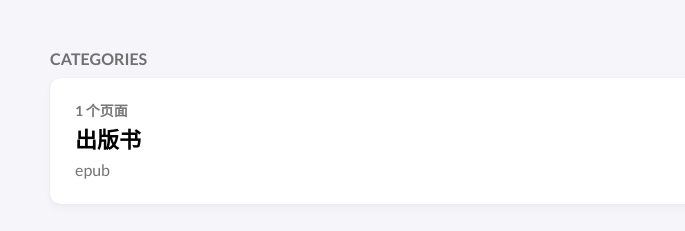
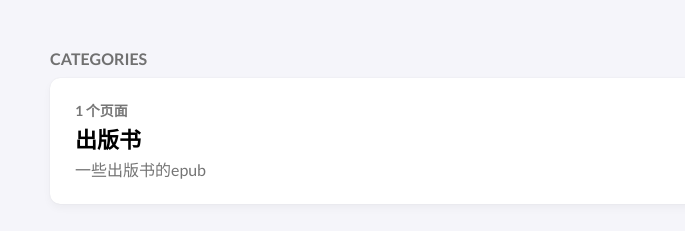
Before and after one commit to changanshichangan/changanshichangan.github.io, a plain HTML site: page categories/出版书/index.html in a window 1280 px wide. Shown: the top 231 px of the page, 135-820 px from the left. Drawn offline with Linux system fonts and the light colour scheme.

Commit message:
auto deploy changanshichangan/action-hugo@e8d5d0a31659ea34a0521890c680d0588e03bea7

```diff
--- a/categories/出版书/index.html
+++ b/categories/出版书/index.html
@@ -1,18 +1,18 @@
 <!DOCTYPE html>
 <html lang="zh-cn" dir="ltr">
     <head><meta charset='utf-8'>
-<meta name='viewport' content='width=device-width, initial-scale=1'><meta name='description' content="epub">
+<meta name='viewport' content='width=device-width, initial-scale=1'><meta name='description' content="一些出版书的epub">
 <title>Category: 出版书 - 鹤别青山</title>
 
 <link rel='canonical' href='https://changanshichangan.github.io/categories/%E5%87%BA%E7%89%88%E4%B9%A6/'>
 
 <link rel="stylesheet" href="/scss/style.min.946cca6c6259ef94ac55abfae7c7bf3291ea3ed5eea17ef77500b257217c6710.css"><meta property='og:title' content="Category: 出版书 - 鹤别青山">
-<meta property='og:description' content="epub">
+<meta property='og:description' content="一些出版书的epub">
 <meta property='og:url' content='https://changanshichangan.github.io/categories/%E5%87%BA%E7%89%88%E4%B9%A6/'>
 <meta property='og:site_name' content='鹤别青山'>
 <meta property='og:type' content='website'><meta property='og:updated_time' content=' 2025-06-19T00:00:00&#43;00:00 '/><meta property='og:image' content='https://changanshichangan.github.io/categories/%E5%87%BA%E7%89%88%E4%B9%A6/hutomo-abrianto-l2jk-uxb1BY-unsplash.jpg' />
 <meta name="twitter:title" content="Category: 出版书 - 鹤别青山">
-<meta name="twitter:description" content="epub"><meta name="twitter:card" content="summary_large_image">
+<meta name="twitter:description" content="一些出版书的epub"><meta name="twitter:card" content="summary_large_image">
     <meta name="twitter:image" content='https://changanshichangan.github.io/categories/%E5%87%BA%E7%89%88%E4%B9%A6/hutomo-abrianto-l2jk-uxb1BY-unsplash.jpg' /><link rel="alternate" type="application/rss&#43;xml" href="https://changanshichangan.github.io/categories/%E5%87%BA%E7%89%88%E4%B9%A6/index.xml">
     <link rel="shortcut icon" href="/favicon.ico" />
 
@@ -398,7 +398,7 @@
                 <h3 class="section-count">1 个页面</h3>
                 <h1 class="section-term">出版书</h1>
 
-                    <h2 class="section-description">epub</h2>
+                    <h2 class="section-description">一些出版书的epub</h2>
 
             </div>
                 <div class="section-image">
```
